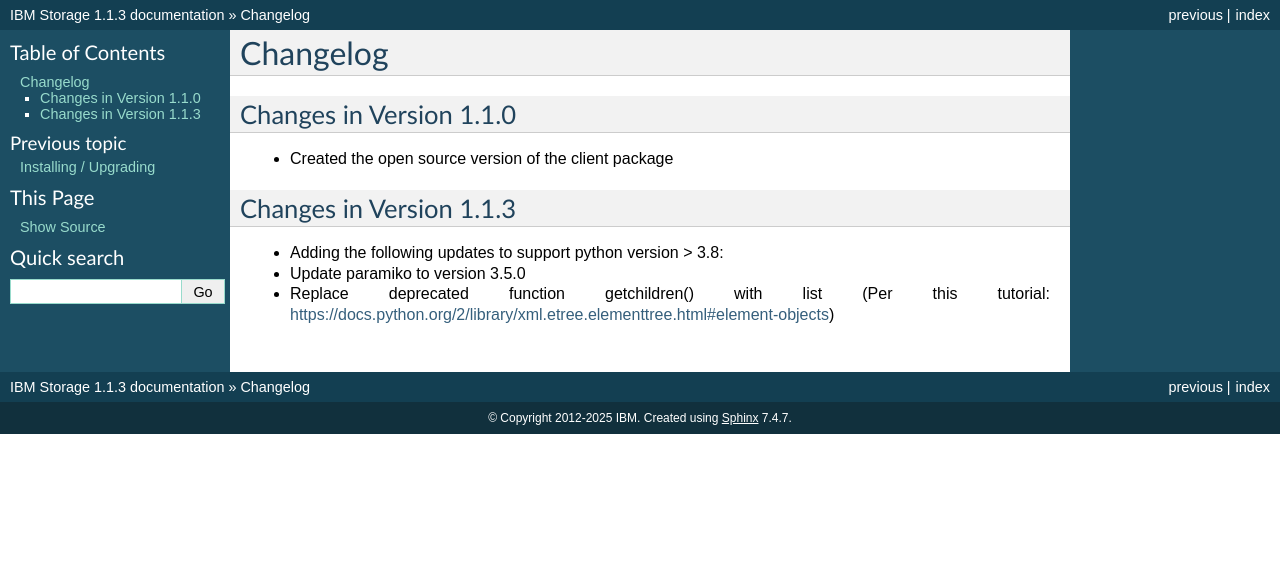
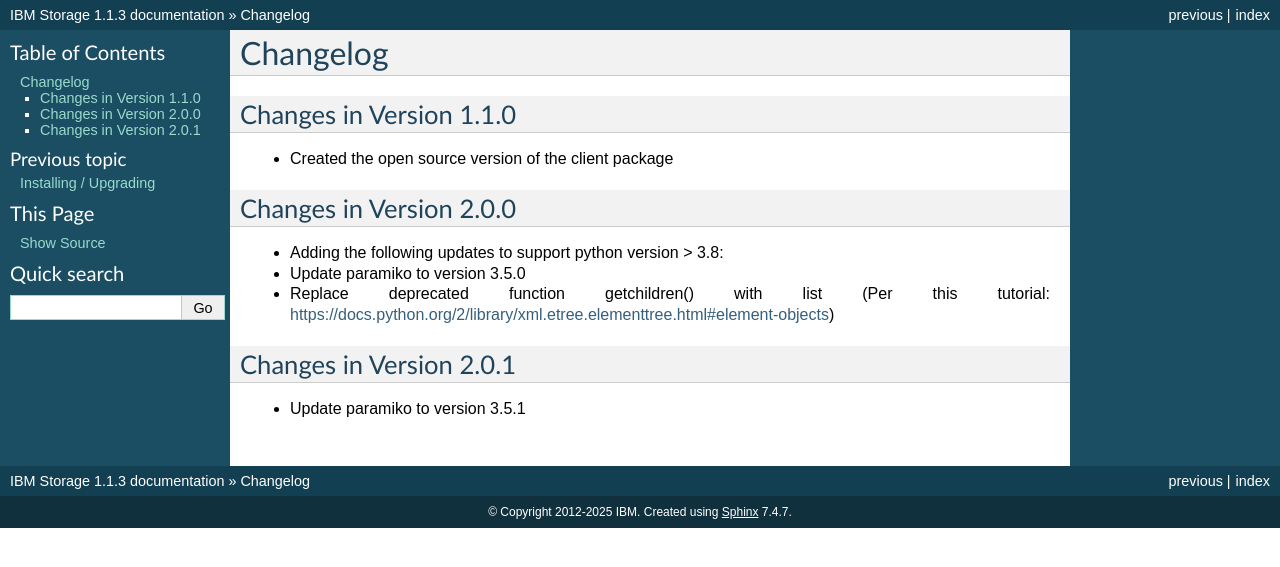
Before and after one commit to IBM/pysvc, a Sphinx documentation site: the page built from docs/changelog.rst, in a window 1280 px wide. Shown: the top 567 px of the page. Built offline with Sphinx 7.4.7, drawn with Linux system fonts in a browser that asks for light colours.

Commit message:
use paramiko v3.5.1 to fix a security issue, update changelog
Signed-off-by: Ariel Kass <arielk@il.ibm.com>

```diff
--- a/docs/changelog.rst
+++ b/docs/changelog.rst
@@ -6,9 +6,15 @@
 
 * Created the open source version of the client package
 
-Changes in Version 1.1.3
+Changes in Version 2.0.0
 ------------------------
 
 * Adding the following updates to support python version > 3.8:
 * Update paramiko to version 3.5.0
 * Replace deprecated function getchildren() with list (Per this tutorial: https://docs.python.org/2/library/xml.etree.elementtree.html#element-objects)
+
+
+Changes in Version 2.0.1
+------------------------
+
+* Update paramiko to version 3.5.1
--- a/requirements.txt
+++ b/requirements.txt
@@ -1,2 +1,2 @@
 munch==2.3.2
-paramiko==3.5.0
+paramiko==3.5.1
```
